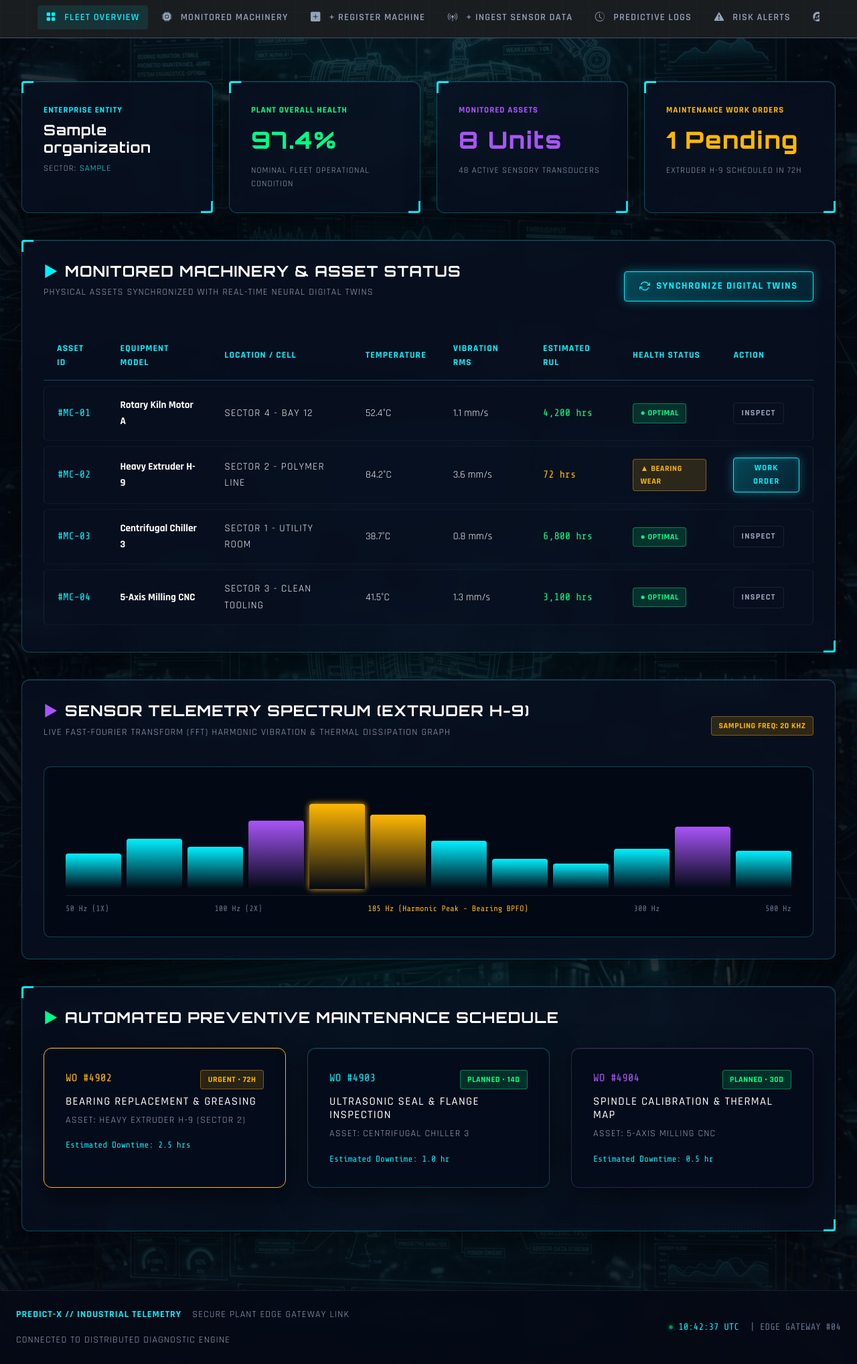
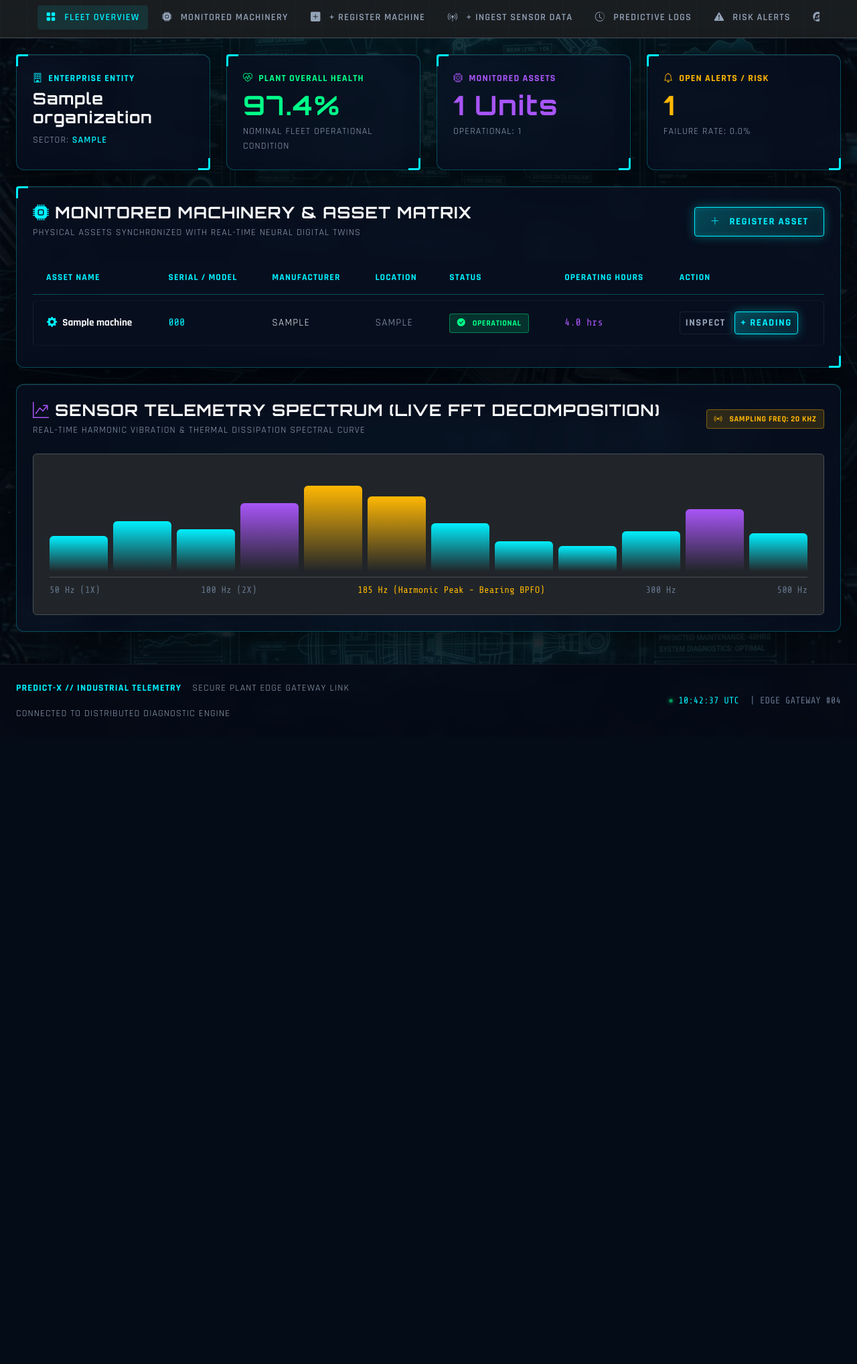
Before and after one commit to VishnuSuresh0204/Predictive_Maintenance, a Django app: page /org-home/ in a window 1280 px wide; the page is wider, and only the part inside the window is pictured. Shown: the part 182-2218 px from the top of that part at 67% size. After the commit the page ends 1251 px from the top of that part, so only its background shows below. Run offline with Django 5.2, Linux system fonts and the light colour scheme; a user stored in the database is signed in; tables that the repository leaves empty hold one stand-in row (values such as "Sample post").

Commit message:
Update organization home template

```diff
--- a/maintain/templates/ORGANIZATION/home.html
+++ b/maintain/templates/ORGANIZATION/home.html
@@ -7,156 +7,160 @@
 {% block page_subtitle %}Enterprise asset management, digital twin telemetry streams, and failure prevention{% endblock %}
 
 {% block content %}
-<div class="container">
+<div class="container-fluid max-w-1400 py-4 px-3 px-lg-4">
   <!-- Organization Profile Overview & Quick KPI Cards -->
-  <div class="grid-4">
-    <div class="glass-panel cyber-panel">
-      <div class="font-tech text-cyan" style="font-size: 0.8rem; font-weight: 700; margin-bottom: 0.4rem;">ENTERPRISE ENTITY</div>
-      <div class="font-display" style="font-size: 1.35rem; color: #fff; line-height: 1.2;">
+  <div class="row g-4 mb-4">
+    <div class="col-12 col-sm-6 col-xl-3">
+      <div class="glass-panel cyber-panel h-100 p-4">
+        <div class="font-tech text-cyan small fw-bold mb-1"><i class="bi bi-building me-1"></i> ENTERPRISE ENTITY</div>
+        <div class="font-display h4 text-light mb-1">
           {{ org.organization_name|default:"Apex Dynamics" }}
         </div>
-      <div class="font-tech text-muted" style="font-size: 0.8rem; margin-top: 0.5rem;">
-        Sector: <span class="text-cyan">{{ org.industry_type|default:"Heavy Manufacturing" }}</span>
+        <div class="font-tech text-muted small mt-2">
+          Sector: <span class="text-cyan fw-semibold">{{ org.industry_type|default:"Heavy Manufacturing" }}</span>
+        </div>
       </div>
     </div>
 
-    <div class="glass-panel cyber-panel">
-      <div class="font-tech text-green" style="font-size: 0.8rem; font-weight: 700; margin-bottom: 0.4rem;">PLANT OVERALL HEALTH</div>
-      <div class="font-display text-green" style="font-size: 2.2rem; font-weight: 800;" data-telemetry-osc data-base="97.4" data-variance="0.3" data-unit="%">
+    <div class="col-12 col-sm-6 col-xl-3">
+      <div class="glass-panel cyber-panel h-100 p-4">
+        <div class="font-tech text-green small fw-bold mb-1"><i class="bi bi-heart-pulse me-1"></i> PLANT OVERALL HEALTH</div>
+        <div class="font-display text-green display-6 fw-bold mb-1" data-telemetry-osc data-base="97.4" data-variance="0.3" data-unit="%">
           97.4%
         </div>
-      <div class="font-tech text-muted" style="font-size: 0.8rem; margin-top: 0.4rem;">
+        <div class="font-tech text-muted small mt-1">
           Nominal fleet operational condition
         </div>
       </div>
+    </div>
 
-    <div class="glass-panel cyber-panel">
-      <div class="font-tech text-purple" style="font-size: 0.8rem; font-weight: 700; margin-bottom: 0.4rem;">MONITORED ASSETS</div>
-      <div class="font-display text-purple" style="font-size: 2.2rem; font-weight: 800;">
-        8 Units
+    <div class="col-12 col-sm-6 col-xl-3">
+      <div class="glass-panel cyber-panel h-100 p-4">
+        <div class="font-tech text-purple small fw-bold mb-1"><i class="bi bi-cpu me-1"></i> MONITORED ASSETS</div>
+        <div class="font-display text-purple display-6 fw-bold mb-1">
+          {{ total_machines|default:0 }} Units
         </div>
-      <div class="font-tech text-muted" style="font-size: 0.8rem; margin-top: 0.4rem;">
-        48 Active sensory transducers
+        <div class="font-tech text-muted small mt-1">
+          Operational: {{ operational_count|default:0 }}
+        </div>
       </div>
     </div>
 
-    <div class="glass-panel cyber-panel">
-      <div class="font-tech text-amber" style="font-size: 0.8rem; font-weight: 700; margin-bottom: 0.4rem;">MAINTENANCE WORK ORDERS</div>
-      <div class="font-display text-amber" style="font-size: 2.2rem; font-weight: 800;">
-        1 Pending
+    <div class="col-12 col-sm-6 col-xl-3">
+      <div class="glass-panel cyber-panel h-100 p-4">
+        <div class="font-tech text-amber small fw-bold mb-1"><i class="bi bi-bell me-1"></i> OPEN ALERTS / RISK</div>
+        <div class="font-display text-amber display-6 fw-bold mb-1">
+          {{ open_alert_count|default:0 }}
         </div>
-      <div class="font-tech text-muted" style="font-size: 0.8rem; margin-top: 0.4rem;">
-        Extruder H-9 scheduled in 72h
+        <div class="font-tech text-muted small mt-1">
+          Failure Rate: {{ failure_rate|default:"0.0" }}%
+        </div>
       </div>
     </div>
   </div>
 
   <!-- Monitored Machinery Equipment Matrix -->
-  <section class="glass-panel cyber-panel" id="equipment-section" style="margin: 2.5rem 0;">
-    <div style="display: flex; justify-content: space-between; align-items: center; flex-wrap: wrap; gap: 1rem; margin-bottom: 1.5rem;">
+  <section class="glass-panel cyber-panel my-4 p-4">
+    <div class="d-flex justify-content-between align-items-center flex-wrap gap-3 mb-4">
       <div>
-        <h3 style="font-size: 1.4rem; color: #fff; display: flex; align-items: center; gap: 0.6rem;">
-          <span class="text-cyan">&#9658;</span> MONITORED MACHINERY & ASSET STATUS
+        <h3 class="h4 text-light font-display d-flex align-items-center gap-2 mb-1">
+          <i class="bi bi-cpu-fill text-cyan"></i> MONITORED MACHINERY & ASSET MATRIX
         </h3>
-        <p class="font-tech text-muted" style="font-size: 0.88rem;">Physical assets synchronized with real-time neural digital twins</p>
+        <p class="font-tech text-muted mb-0 small">Physical assets synchronized with real-time neural digital twins</p>
       </div>
-      <button type="button" class="cyber-btn cyber-btn-cyan" onclick="alert('Digital twin calibration initiated across all edge transducers.')">
-        <svg width="16" height="16" viewBox="0 0 24 24" fill="none" stroke="currentColor" stroke-width="2"><polyline points="23 4 23 10 17 10"></polyline><polyline points="1 20 1 14 7 14"></polyline><path d="M3.51 9a9 9 0 0 1 14.85-3.36L23 10M1 14l4.64 4.36A9 9 0 0 0 20.49 15"></path></svg>
-        Synchronize Digital Twins
-      </button>
+      <div class="d-flex gap-2">
+        <a href="/add-machine/" class="cyber-btn cyber-btn-cyan">
+          <i class="bi bi-plus-lg me-1"></i> Register Asset
+        </a>
+      </div>
     </div>
 
     <div class="table-responsive">
-      <table class="cyber-table">
+      <table class="table table-dark table-hover align-middle mb-0 cyber-table">
         <thead>
           <tr>
-            <th>ASSET ID</th>
-            <th>EQUIPMENT MODEL</th>
-            <th>LOCATION / CELL</th>
-            <th>TEMPERATURE</th>
-            <th>VIBRATION RMS</th>
-            <th>ESTIMATED RUL</th>
-            <th>HEALTH STATUS</th>
+            <th>ASSET NAME</th>
+            <th>SERIAL / MODEL</th>
+            <th>MANUFACTURER</th>
+            <th>LOCATION</th>
+            <th>STATUS</th>
+            <th>OPERATING HOURS</th>
             <th>ACTION</th>
           </tr>
         </thead>
         <tbody>
+          {% for m in machines %}
           <tr>
-            <td class="font-mono text-cyan">#MC-01</td>
-            <td style="color: #fff; font-weight: 700;">Rotary Kiln Motor A</td>
-            <td class="font-tech">Sector 4 - Bay 12</td>
-            <td><span data-telemetry-osc data-base="52.4" data-variance="0.8" data-unit="&deg;C">52.4&deg;C</span></td>
-            <td><span data-telemetry-osc data-base="1.1" data-variance="0.1" data-unit=" mm/s">1.1 mm/s</span></td>
-            <td class="font-mono text-green">4,200 hrs</td>
-            <td><span class="status-pill status-operational">&#9679; OPTIMAL</span></td>
-            <td><button class="cyber-btn cyber-btn-ghost" style="padding: 0.3rem 0.7rem; font-size: 0.78rem;">Inspect</button></td>
+            <td class="fw-bold text-light">
+              <a href="/machine/{{ m.id }}/" class="text-light text-decoration-none d-flex align-items-center gap-2">
+                <i class="bi bi-gear-fill text-cyan"></i> {{ m.machine_name }}
+              </a>
+            </td>
+            <td class="font-mono text-cyan">{{ m.serial_number }}</td>
+            <td class="font-tech">{{ m.manufacturer|default:"--" }}</td>
+            <td class="font-tech text-muted">{{ m.location|default:"Sector Alpha" }}</td>
+            <td>
+              {% if m.status == "Operational" %}
+                <span class="status-pill status-operational"><i class="bi bi-check-circle-fill me-1"></i> OPERATIONAL</span>
+              {% elif m.status == "Under Maintenance" %}
+                <span class="status-pill status-warning"><i class="bi bi-wrench me-1"></i> MAINTENANCE</span>
+              {% else %}
+                <span class="status-pill status-critical"><i class="bi bi-x-circle-fill me-1"></i> {{ m.status|upper }}</span>
+              {% endif %}
+            </td>
+            <td class="font-mono text-purple">{{ m.operating_hours }} hrs</td>
+            <td>
+              <div class="d-flex gap-1">
+                <a href="/machine/{{ m.id }}/" class="cyber-btn cyber-btn-ghost py-1 px-2 small">Inspect</a>
+                <a href="/add-sensor-data/{{ m.id }}/" class="cyber-btn cyber-btn-cyan py-1 px-2 small">+ Reading</a>
+              </div>
+            </td>
           </tr>
+          {% empty %}
           <tr>
-            <td class="font-mono text-cyan">#MC-02</td>
-            <td style="color: #fff; font-weight: 700;">Heavy Extruder H-9</td>
-            <td class="font-tech">Sector 2 - Polymer Line</td>
-            <td><span data-telemetry-osc data-base="84.2" data-variance="1.4" data-unit="&deg;C">84.2&deg;C</span></td>
-            <td><span data-telemetry-osc data-base="3.6" data-variance="0.3" data-unit=" mm/s">3.6 mm/s</span></td>
-            <td class="font-mono text-amber">72 hrs</td>
-            <td><span class="status-pill status-warning">&#9650; BEARING WEAR</span></td>
-            <td><button class="cyber-btn cyber-btn-cyan" style="padding: 0.3rem 0.7rem; font-size: 0.78rem;">Work Order</button></td>
+            <td colspan="7" class="text-center py-5 text-muted">
+              <i class="bi bi-cpu fs-1 text-cyan d-block mb-2"></i>
+              <span class="font-tech h6 text-cyan d-block">NO MACHINERY REGISTERED YET</span>
+              <span class="small">Click "+ Register Asset" above to add your first industrial machine.</span>
+            </td>
           </tr>
-          <tr>
-            <td class="font-mono text-cyan">#MC-03</td>
-            <td style="color: #fff; font-weight: 700;">Centrifugal Chiller 3</td>
-            <td class="font-tech">Sector 1 - Utility Room</td>
-            <td><span data-telemetry-osc data-base="38.7" data-variance="0.5" data-unit="&deg;C">38.7&deg;C</span></td>
-            <td><span data-telemetry-osc data-base="0.8" data-variance="0.1" data-unit=" mm/s">0.8 mm/s</span></td>
-            <td class="font-mono text-green">6,800 hrs</td>
-            <td><span class="status-pill status-operational">&#9679; OPTIMAL</span></td>
-            <td><button class="cyber-btn cyber-btn-ghost" style="padding: 0.3rem 0.7rem; font-size: 0.78rem;">Inspect</button></td>
-          </tr>
-          <tr>
-            <td class="font-mono text-cyan">#MC-04</td>
-            <td style="color: #fff; font-weight: 700;">5-Axis Milling CNC</td>
-            <td class="font-tech">Sector 3 - Clean Tooling</td>
-            <td><span data-telemetry-osc data-base="41.5" data-variance="0.6" data-unit="&deg;C">41.5&deg;C</span></td>
-            <td><span data-telemetry-osc data-base="1.3" data-variance="0.2" data-unit=" mm/s">1.3 mm/s</span></td>
-            <td class="font-mono text-green">3,100 hrs</td>
-            <td><span class="status-pill status-operational">&#9679; OPTIMAL</span></td>
-            <td><button class="cyber-btn cyber-btn-ghost" style="padding: 0.3rem 0.7rem; font-size: 0.78rem;">Inspect</button></td>
-          </tr>
+          {% endfor %}
         </tbody>
       </table>
     </div>
   </section>
 
   <!-- Live Sensory Curves & Telemetry Visualizer -->
-  <section class="glass-panel" id="telemetry-charts" style="margin: 2.5rem 0;">
-    <div style="display: flex; justify-content: space-between; align-items: center; margin-bottom: 1.5rem; flex-wrap: wrap; gap: 1rem;">
+  <section class="glass-panel my-4 p-4" id="telemetry-charts">
+    <div class="d-flex justify-content-between align-items-center flex-wrap gap-3 mb-4">
       <div>
-        <h3 style="font-size: 1.4rem; color: #fff; display: flex; align-items: center; gap: 0.6rem;">
-          <span class="text-purple">&#9658;</span> SENSOR TELEMETRY SPECTRUM (EXTRUDER H-9)
+        <h3 class="h4 text-light font-display d-flex align-items-center gap-2 mb-1">
+          <i class="bi bi-graph-up-arrow text-purple"></i> SENSOR TELEMETRY SPECTRUM (LIVE FFT DECOMPOSITION)
         </h3>
-        <p class="font-tech text-muted" style="font-size: 0.88rem;">Live fast-Fourier transform (FFT) harmonic vibration & thermal dissipation graph</p>
+        <p class="font-tech text-muted mb-0 small">Real-time harmonic vibration & thermal dissipation spectral curve</p>
       </div>
-      <div style="display: flex; gap: 0.5rem;">
-        <span class="status-pill status-warning">SAMPLING FREQ: 20 KHz</span>
+      <div>
+        <span class="status-pill status-warning"><i class="bi bi-broadcast me-1"></i> SAMPLING FREQ: 20 KHz</span>
       </div>
     </div>
 
     <!-- Holographic visual simulation grid -->
-    <div style="background: rgba(3, 8, 20, 0.9); border: 1px solid var(--border-cyan); border-radius: 10px; padding: 2rem; position: relative; overflow: hidden;">
-      <div style="display: flex; justify-content: space-between; align-items: flex-end; height: 160px; gap: 8px; padding-bottom: 10px; border-bottom: 1px solid var(--border-subtle);">
-        <div style="flex: 1; height: 35%; background: linear-gradient(180deg, var(--cyan), transparent); border-radius: 4px 4px 0 0;"></div>
-        <div style="flex: 1; height: 50%; background: linear-gradient(180deg, var(--cyan), transparent); border-radius: 4px 4px 0 0;"></div>
-        <div style="flex: 1; height: 42%; background: linear-gradient(180deg, var(--cyan), transparent); border-radius: 4px 4px 0 0;"></div>
-        <div style="flex: 1; height: 68%; background: linear-gradient(180deg, var(--purple), transparent); border-radius: 4px 4px 0 0;"></div>
-        <div style="flex: 1; height: 85%; background: linear-gradient(180deg, var(--amber), transparent); border-radius: 4px 4px 0 0; box-shadow: 0 0 10px var(--amber);"></div>
-        <div style="flex: 1; height: 74%; background: linear-gradient(180deg, var(--amber), transparent); border-radius: 4px 4px 0 0;"></div>
-        <div style="flex: 1; height: 48%; background: linear-gradient(180deg, var(--cyan), transparent); border-radius: 4px 4px 0 0;"></div>
-        <div style="flex: 1; height: 30%; background: linear-gradient(180deg, var(--cyan), transparent); border-radius: 4px 4px 0 0;"></div>
-        <div style="flex: 1; height: 25%; background: linear-gradient(180deg, var(--cyan), transparent); border-radius: 4px 4px 0 0;"></div>
-        <div style="flex: 1; height: 40%; background: linear-gradient(180deg, var(--cyan), transparent); border-radius: 4px 4px 0 0;"></div>
-        <div style="flex: 1; height: 62%; background: linear-gradient(180deg, var(--purple), transparent); border-radius: 4px 4px 0 0;"></div>
-        <div style="flex: 1; height: 38%; background: linear-gradient(180deg, var(--cyan), transparent); border-radius: 4px 4px 0 0;"></div>
+    <div class="bg-dark border border-cyan rounded p-4 position-relative overflow-hidden">
+      <div class="d-flex justify-content-between align-items-end pb-2 border-bottom border-subtle" style="height: 160px; gap: 8px;">
+        <div class="flex-grow-1 rounded-top" style="height: 35%; background: linear-gradient(180deg, var(--cyan), transparent);"></div>
+        <div class="flex-grow-1 rounded-top" style="height: 50%; background: linear-gradient(180deg, var(--cyan), transparent);"></div>
+        <div class="flex-grow-1 rounded-top" style="height: 42%; background: linear-gradient(180deg, var(--cyan), transparent);"></div>
+        <div class="flex-grow-1 rounded-top" style="height: 68%; background: linear-gradient(180deg, var(--purple), transparent);"></div>
+        <div class="flex-grow-1 rounded-top shadow-amber" style="height: 85%; background: linear-gradient(180deg, var(--amber), transparent);"></div>
+        <div class="flex-grow-1 rounded-top" style="height: 74%; background: linear-gradient(180deg, var(--amber), transparent);"></div>
+        <div class="flex-grow-1 rounded-top" style="height: 48%; background: linear-gradient(180deg, var(--cyan), transparent);"></div>
+        <div class="flex-grow-1 rounded-top" style="height: 30%; background: linear-gradient(180deg, var(--cyan), transparent);"></div>
+        <div class="flex-grow-1 rounded-top" style="height: 25%; background: linear-gradient(180deg, var(--cyan), transparent);"></div>
+        <div class="flex-grow-1 rounded-top" style="height: 40%; background: linear-gradient(180deg, var(--cyan), transparent);"></div>
+        <div class="flex-grow-1 rounded-top" style="height: 62%; background: linear-gradient(180deg, var(--purple), transparent);"></div>
+        <div class="flex-grow-1 rounded-top" style="height: 38%; background: linear-gradient(180deg, var(--cyan), transparent);"></div>
       </div>
-      <div style="display: flex; justify-content: space-between; margin-top: 0.6rem; font-family: var(--font-mono); font-size: 0.75rem; color: var(--text-dim);">
+      <div class="d-flex justify-content-between mt-2 font-mono small text-dim">
         <span>50 Hz (1X)</span>
         <span>100 Hz (2X)</span>
         <span class="text-amber">185 Hz (Harmonic Peak - Bearing BPFO)</span>
@@ -165,50 +169,5 @@
       </div>
     </div>
   </section>
-
-  <!-- Preventive Work Orders & Schedule -->
-  <section class="glass-panel cyber-panel" id="maintenance-schedule" style="margin-bottom: 3rem;">
-    <h3 style="font-size: 1.4rem; color: #fff; margin-bottom: 1.2rem; display: flex; align-items: center; gap: 0.6rem;">
-      <span class="text-green">&#9658;</span> AUTOMATED PREVENTIVE MAINTENANCE SCHEDULE
-    </h3>
-
-    <div class="grid-3">
-      <div class="glass-panel" style="background: rgba(4, 10, 24, 0.6); border-color: var(--amber);">
-        <div style="display: flex; justify-content: space-between; margin-bottom: 0.5rem;">
-          <span class="font-mono text-amber">WO #4902</span>
-          <span class="status-pill status-warning">URGENT &bull; 72H</span>
-        </div>
-        <h4 style="font-size: 1.05rem; color: #fff; margin-bottom: 0.4rem;">Bearing Replacement & Greasing</h4>
-        <p class="font-tech text-muted" style="font-size: 0.88rem;">Asset: Heavy Extruder H-9 (Sector 2)</p>
-        <div class="font-mono text-cyan" style="font-size: 0.8rem; margin-top: 0.8rem;">
-          Estimated Downtime: 2.5 hrs
-        </div>
-      </div>
-
-      <div class="glass-panel" style="background: rgba(4, 10, 24, 0.6); border-color: var(--border-cyan);">
-        <div style="display: flex; justify-content: space-between; margin-bottom: 0.5rem;">
-          <span class="font-mono text-cyan">WO #4903</span>
-          <span class="status-pill status-operational">PLANNED &bull; 14D</span>
-        </div>
-        <h4 style="font-size: 1.05rem; color: #fff; margin-bottom: 0.4rem;">Ultrasonic Seal & Flange Inspection</h4>
-        <p class="font-tech text-muted" style="font-size: 0.88rem;">Asset: Centrifugal Chiller 3</p>
-        <div class="font-mono text-cyan" style="font-size: 0.8rem; margin-top: 0.8rem;">
-          Estimated Downtime: 1.0 hr
-        </div>
-      </div>
-
-      <div class="glass-panel" style="background: rgba(4, 10, 24, 0.6); border-color: var(--border-purple);">
-        <div style="display: flex; justify-content: space-between; margin-bottom: 0.5rem;">
-          <span class="font-mono text-purple">WO #4904</span>
-          <span class="status-pill status-operational">PLANNED &bull; 30D</span>
-        </div>
-        <h4 style="font-size: 1.05rem; color: #fff; margin-bottom: 0.4rem;">Spindle Calibration & Thermal Map</h4>
-        <p class="font-tech text-muted" style="font-size: 0.88rem;">Asset: 5-Axis Milling CNC</p>
-        <div class="font-mono text-cyan" style="font-size: 0.8rem; margin-top: 0.8rem;">
-          Estimated Downtime: 0.5 hr
-        </div>
-      </div>
-    </div>
-  </section>
 </div>
 {% endblock %}
```
Lines whose indentation alone changed are shown as unchanged.
